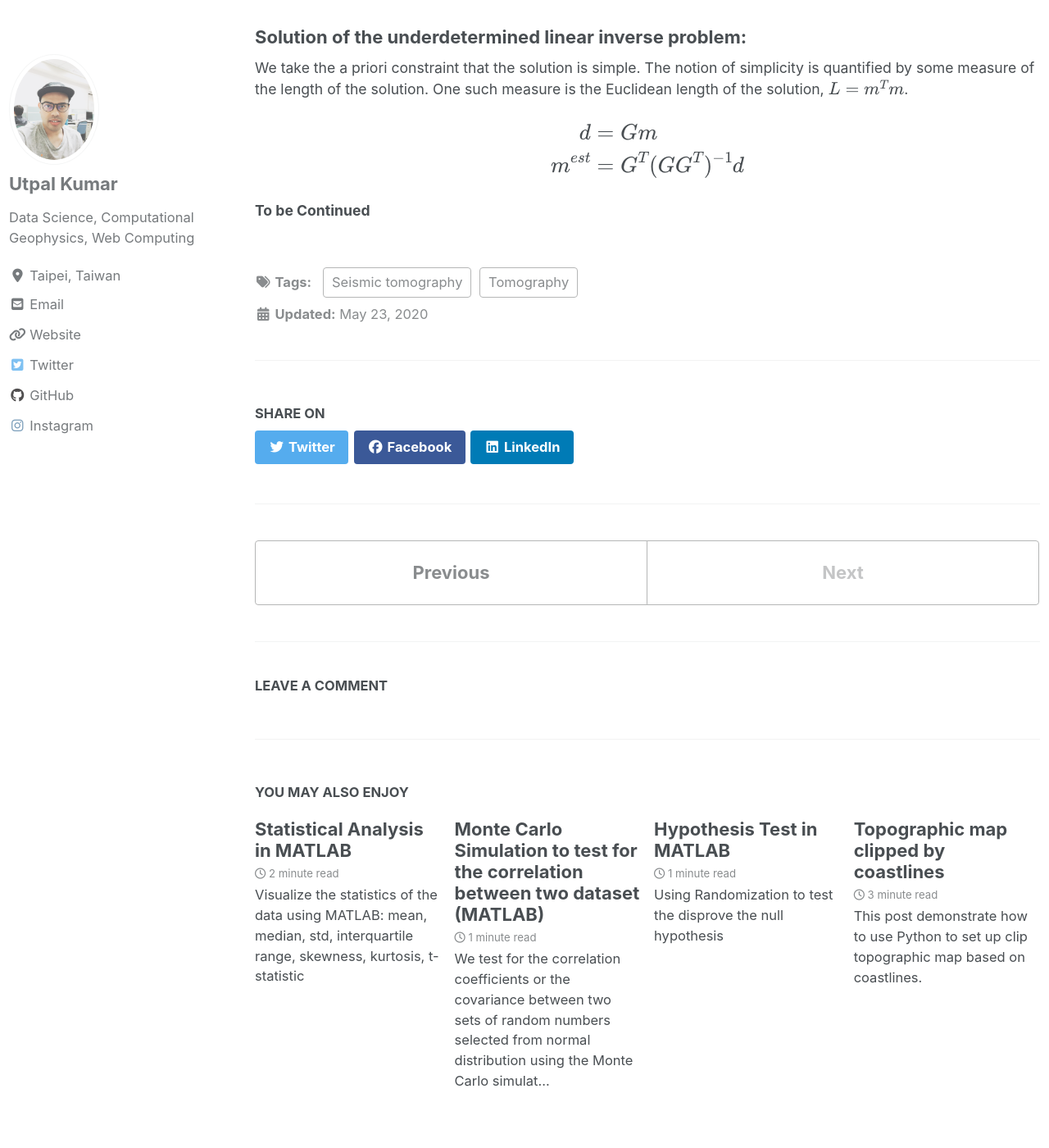
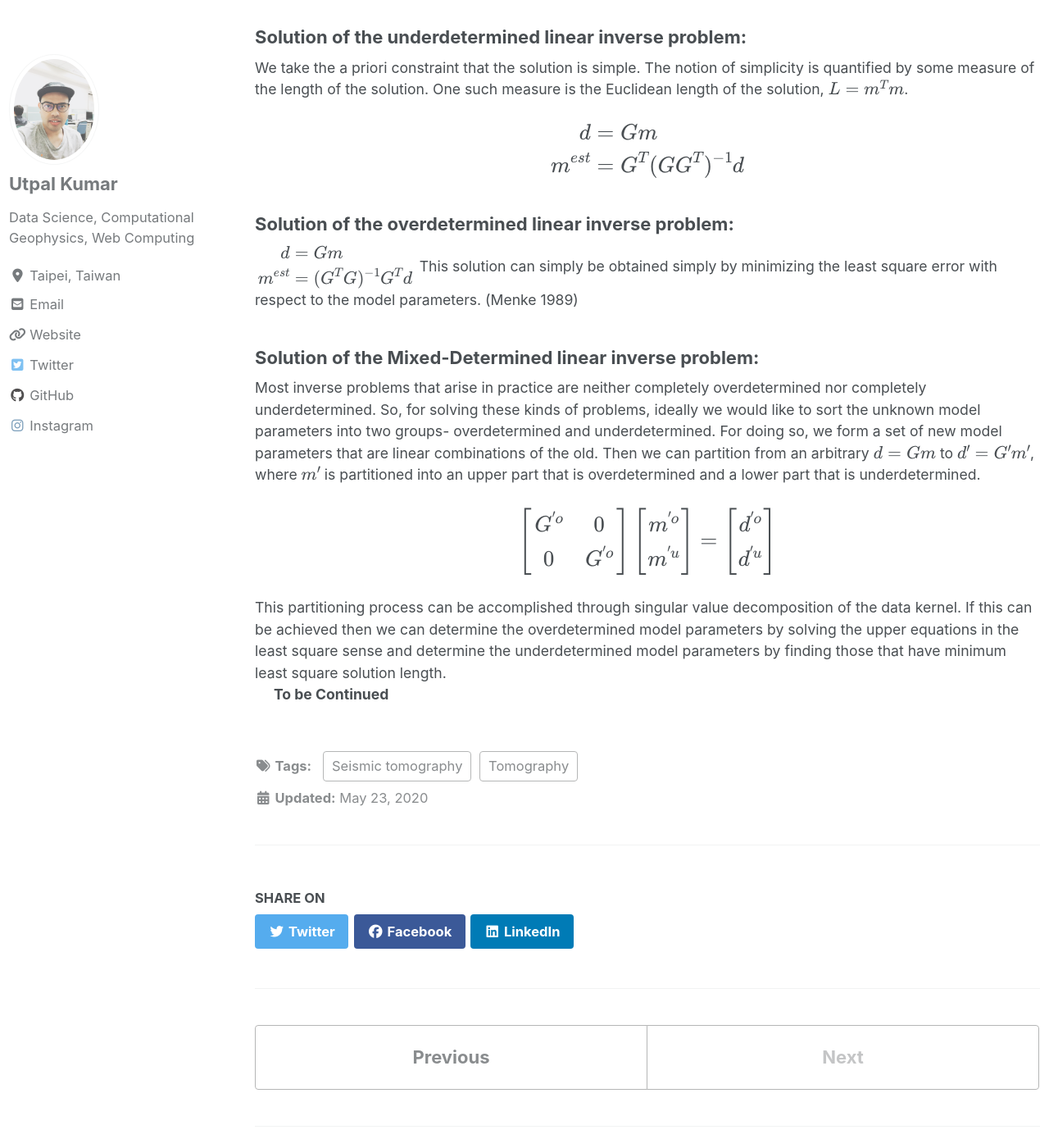
Before and after one commit to apexcodings/earthinversion.github.io, a Jekyll site: the page built from _posts/2020-05-23-numerical-tests-travel-time-tomography.md, in a window 1280 px wide and 1400 px high, scrolled down 1070 px. Shown: the whole window at 82% size. Built offline with Jekyll 4.4.1, drawn with Linux system fonts in a browser that asks for light colours; cached includes are drawn as plain includes; nearby versions of some CDN libraries; formulas are drawn with MathJax 3; comment, search, counter and statistics services are not loaded; some of the changed text lies outside the part shown.

Commit message:
Numerical tests tomography updated

```diff
--- a/_posts/2020-05-23-numerical-tests-travel-time-tomography.md
+++ b/_posts/2020-05-23-numerical-tests-travel-time-tomography.md
@@ -38,5 +38,35 @@
 \end{aligned}
 $$
 
+### Solution of the overdetermined linear inverse problem:
+$$
+\begin{aligned}
+d &= Gm \\
+𝑚^{est} &= (𝐺^T𝐺)^{-1}𝐺^T𝑑
+\end{aligned}
+$$
+This solution can simply be obtained simply by minimizing the least square error with
+respect to the model parameters. (Menke 1989)
+
+### Solution of the Mixed-Determined linear inverse problem:
+Most inverse problems that arise in practice are neither completely overdetermined nor completely underdetermined. So, for solving these kinds of problems, ideally we would like to sort the unknown model parameters into two groups- overdetermined and underdetermined. For doing so, we form a set of new model parameters that are linear combinations of the old. Then we can partition from an arbitrary \\( d = Gm \\) to \\( d' = G'm' \\), where \\( m' \\) is partitioned into an upper part that is overdetermined and a lower part that is underdetermined.
+
+$$
+\begin{bmatrix}
+   G^{'o} & 0 \\
+   0 & G^{'o}
+\end{bmatrix}
+\begin{bmatrix}
+   m^{'o} \\
+   m^{'u}
+\end{bmatrix}
+= \begin{bmatrix}
+   d^{'o} \\
+   d^{'u}
+\end{bmatrix}
+$$
+
+This partitioning process can be accomplished through singular value decomposition of the data kernel. If this can be achieved then we can determine the overdetermined model parameters by solving the upper equations in the least square sense and determine the underdetermined model parameters by finding those that have minimum least square solution length.
+
 
 __To be Continued__
```
